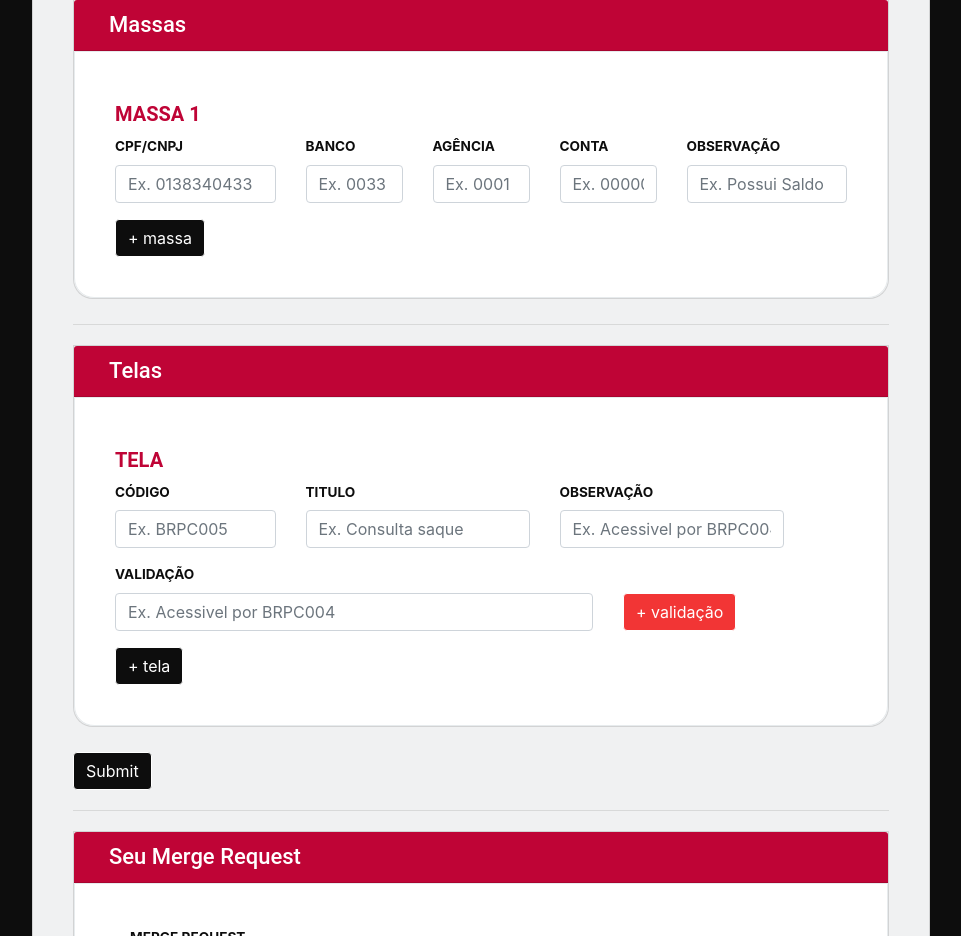
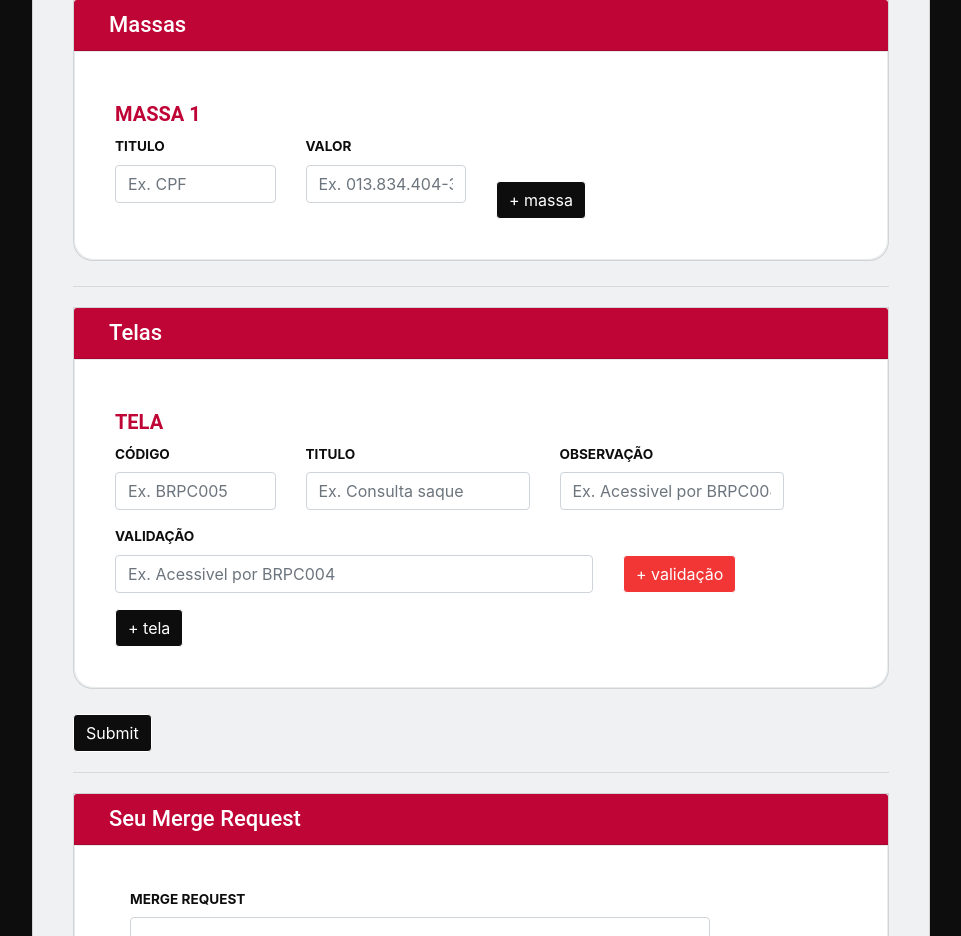
Before and after one commit to thiagoasd/MergeMaker, an Angular app: page / in a window 1280 px wide. Shown: the part 860-1796 px from the top of the page, without its empty margins (159-1120 px from the left). Built offline with nearby package versions, Linux system fonts and the light colour scheme.

Commit message:
Modificado o campo de massas

```diff
--- a/src/app/doc.service.ts
+++ b/src/app/doc.service.ts
@@ -24,11 +24,8 @@ export class DocService {
 
     Massas.controls.forEach(control => {
       let massa_tmp = new Massa;
-      massa_tmp.cpf = control.get('cpf').value;
-      massa_tmp.banco = control.get('banco').value;
-      massa_tmp.agencia = control.get('agencia').value;
-      massa_tmp.conta = control.get('conta').value;
-      massa_tmp.observacao = control.get('observacao').value;
+      massa_tmp.titulo = control.get('titulo').value;
+      massa_tmp.valor = control.get('valor').value;
       MR.massas.push(massa_tmp);
     });
 
@@ -90,32 +87,32 @@ export class DocService {
 
   }
 
-  public getMassaText(massa: Massa): string {
+  // private getMassaText(massa: Massa): string {
 
-    let tmp: string = "";
+  //   let tmp: string = "";
 
-    if (massa.cpf) {
-      tmp += "CPF: " + massa.cpf + " ";
-    }
+  //   if (massa.cpf) {
+  //     tmp += "CPF: " + massa.cpf + " ";
+  //   }
 
-    if (massa.banco) {
-      tmp += "Banco: " + massa.banco + " ";
-    }
+  //   if (massa.banco) {
+  //     tmp += "Banco: " + massa.banco + " ";
+  //   }
 
-    if (massa.agencia) {
-      tmp += "Agencia: " + massa.agencia + " ";
-    }
+  //   if (massa.agencia) {
+  //     tmp += "Agencia: " + massa.agencia + " ";
+  //   }
 
-    if (massa.conta) {
-      tmp += "Conta: " + massa.conta;
-    }
+  //   if (massa.conta) {
+  //     tmp += "Conta: " + massa.conta;
+  //   }
 
-    if (massa.observacao) {
-      tmp += "Obs: " + massa.observacao + "\n";
-    }
+  //   if (massa.observacao) {
+  //     tmp += "Obs: " + massa.observacao + "\n";
+  //   }
 
-    return tmp;
-  }
+  //   return tmp;
+  // }
 
   public addTitulo(func: string, issue: number, lean: string) {
 
@@ -202,24 +199,17 @@ export class DocService {
 
     const margens = { top: 100, bottom: 100, left: 200, right: 200 }
     let header: TableRow = new TableRow({ children: [], tableHeader: true });
-    header.addChildElement(new TableCell({ children: [new Paragraph({ children: [new TextRun({ text: 'CPF', bold: true })], alignment: AlignmentType.CENTER })], margins: margens }))
-    header.addChildElement(new TableCell({ children: [new Paragraph({ children: [new TextRun({ text: 'Banco', bold: true })], alignment: AlignmentType.CENTER })], margins: margens }))
-    header.addChildElement(new TableCell({ children: [new Paragraph({ children: [new TextRun({ text: 'Agência', bold: true })], alignment: AlignmentType.CENTER })], margins: margens }))
-    header.addChildElement(new TableCell({ children: [new Paragraph({ children: [new TextRun({ text: 'Conta', bold: true })], alignment: AlignmentType.CENTER })], margins: margens }))
-    header.addChildElement(new TableCell({ children: [new Paragraph({ children: [new TextRun({ text: 'Observação', bold: true })], alignment: AlignmentType.CENTER })], margins: margens }))
+
+    massas.forEach(massa => {
+      header.addChildElement(new TableCell({ children: [new Paragraph({ children: [new TextRun({ text: massa.titulo, bold: true })], alignment: AlignmentType.CENTER })], margins: margens }))
+    });
     rows.push(header);
 
-
+    let row: TableRow = new TableRow({ children: [] });
     massas.forEach(massa => {
-      let row: TableRow = new TableRow({ children: [] });
-      row.addChildElement(new TableCell({ children: [new Paragraph({ text: massa.cpf, alignment: AlignmentType.CENTER })], margins: margens }))
-      row.addChildElement(new TableCell({ children: [new Paragraph({ text: massa.banco, alignment: AlignmentType.CENTER })], margins: margens }))
-      row.addChildElement(new TableCell({ children: [new Paragraph({ text: massa.agencia, alignment: AlignmentType.CENTER })], margins: margens }))
-      row.addChildElement(new TableCell({ children: [new Paragraph({ text: massa.conta, alignment: AlignmentType.CENTER })], margins: margens }))
-      row.addChildElement(new TableCell({ children: [new Paragraph({ text: massa.observacao, alignment: AlignmentType.CENTER })], margins: margens }))
-      rows.push(row);
+      row.addChildElement(new TableCell({ children: [new Paragraph({ text: massa.valor, alignment: AlignmentType.CENTER })], margins: margens }))
     });
-
+    rows.push(row);
 
     this.paragraphs.push(new Table({ rows: rows }));
     this.paragraphs.push(new Paragraph({ children: [new TextRun('').break()] }));
--- a/src/app/mr.service.ts
+++ b/src/app/mr.service.ts
@@ -89,11 +89,8 @@ export class MRService {
 
     Massas.controls.forEach(control => {
       let massa_tmp = new Massa;
-      massa_tmp.cpf = control.get('cpf').value;
-      massa_tmp.banco = control.get('banco').value;
-      massa_tmp.agencia = control.get('agencia').value;
-      massa_tmp.conta = control.get('conta').value;
-      massa_tmp.observacao = control.get('observacao').value;
+      massa_tmp.titulo = control.get('titulo').value;
+      massa_tmp.valor = control.get('valor').value;
       MR.massas.push(massa_tmp);
     });
 
@@ -117,7 +114,7 @@ export class MRService {
 
       let validacoes_tmp = control.get('validacoes') as FormArray;
       validacoes_tmp.controls.forEach(valControl => {
-        validacoes.push(valControl.value);
+        validacoes.push(<Validacao>{validacao: valControl.value});
       });
       tela_tmp.validacoes = validacoes;
       MR.telas.push(tela_tmp);
@@ -142,48 +139,42 @@ export class MRService {
     return tmp;
   }
 
-  private getMassa(massa: Massa): string {
+  // private getMassa(massa: Massa): string {
 
 
-    let tmp: string = "";
+  //   let tmp: string = "";
 
-    if (massa.cpf) {
-      tmp += "CPF " + massa.cpf + " ";
-    }
+  //   massa.forEach(element => {
 
-    if (massa.banco) {
-      tmp += "Banco " + massa.banco + " ";
-    }
+  //   });
 
-    if (massa.agencia) {
-      tmp += "Agencia " + massa.agencia + " ";
-    }
+  //   return tmp;
 
-    if (massa.conta) {
-      tmp += "Conta " + massa.conta + " ";
-    }
-
-    if (massa.observacao) {
-      tmp += "Obs: " + massa.observacao + "\n";
-    }
-
-    return tmp;
-
-  }
+  // }
 
   private getMassaTable(massas: Massa[]) {
 
-    let tmp: string = "";
-
-    tmp = "| CPF | Banco | Agência | Conta | Observação |\n";
-    tmp += "|:---:|:-----:|:------:|:-----:|:----------:|\n";
+    let tmp: string = "| ";
 
     massas.forEach(massa => {
-      tmp += "|" + massa.cpf + "|" + massa.banco + "|" + massa.agencia + "|" + massa.conta + "|" + massa.observacao + "|\n";
+      tmp += massa.titulo + " |";
     });
 
-    return tmp + '\n';
+    tmp += "\n|"
 
+    massas.forEach(massa => {
+      tmp += ":---:|";
+    })
+
+     tmp += "\n|";
+
+    massas.forEach(massa => {
+      tmp += massa.valor + " | ";
+    })
+
+    tmp += '\n';
+
+    return tmp;
   }
 
   private getSigla(sigla: Sigla): string {
@@ -227,7 +218,7 @@ export class MRService {
   private getTelaText(tela: Tela): string {
 
     let res: string = "";
-    let headline: string = '[ ] ' + tela.codigo + ": " + tela.titulo + "\n";
+    let headline: string = '* [ ] ' + tela.codigo + ": " + tela.titulo + "\n";
 
     if (tela.observacao) {
       headline += tela.observacao + "\n";
--- a/src/app/mr/mr.component.html
+++ b/src/app/mr/mr.component.html
@@ -104,45 +104,23 @@
                 </div>
                 <div class="row align-items-end">
                   <div class="form-group col-3">
-                    <label for="{{'cpf' + i}}">
-                      CPF/CNPJ
+                    <label for="{{'titulo' + i}}">
+                      Titulo
                     </label>
-                    <input class="form-control" aria-label="CPF/CNPJ" id="{{'cpf' + i}}" formControlName="cpf"
-                      placeholder="Ex. 0138340433" type="text" min="0"
+                    <input class="form-control" aria-label="Titulo" id="{{'titulo' + i}}" formControlName="titulo"
+                      placeholder="Ex. CPF" type="text" min="0">
+                  </div>
+                  <div class="form-group col-3">
+                    <label for="{{'valor' + i}}">
+                      Valor
+                    </label>
+                    <input class="form-control" aria-label="Valor" id="{{'valor' + i}}" formControlName="valor"
+                      placeholder="Ex. 013.834.404-33" min="0"
                       onkeypress="return (event.charCode>=48 && event.charCode<=57)">
                   </div>
-                  <div class="form-group col-2">
-                    <label for="{{'banco' + i}}">
-                      Banco
-                    </label>
-                    <input class="form-control" aria-label="Banco" id="{{'banco' + i}}" formControlName="banco"
-                      placeholder="Ex. 0033" min="0" onkeypress="return (event.charCode>=48 && event.charCode<=57)">
-                  </div>
-                  <div class="form-group col-2">
-                    <label for="{{'agencia' + i}}">
-                      Agência
-                    </label>
-                    <input class="form-control" aria-label="Agencia" id="{{'agencia' + i}}" formControlName="agencia"
-                      placeholder="Ex. 0001" min="0" onkeypress="return (event.charCode>=48 && event.charCode<=57)">
-                  </div>
-                  <div class="form-group col-2">
-                    <label for="{{'conta' + i}}">
-                      Conta
-                    </label>
-                    <input class="form-control" aria-label="Conta" id="{{'conta' + i}}" formControlName="conta"
-                      placeholder="Ex. 00000000000" onkeypress="return (event.charCode>=48 && event.charCode<=57)">
-                  </div>
-                  <div class="form-group col-3">
-                    <label for="{{'observacao' + i}}">
-                      Observação
-                    </label>
-                    <input class="form-control" aria-label="Observação" id="{{'observacao' + i}}"
-                      formControlName="observacao" placeholder="Ex. Possui Saldo">
-                  </div>
-                  <div class="col-2" *ngIf="Massas.length == i+1">
+                  <div class="col-3" *ngIf="Massas.length == i+1">
                     <div>
-                      <button class="btn btn-main" (click)="addMassa()"
-                        id="botaomassa + i">+ massa</button>
+                      <button class="btn btn-main" (click)="addMassa()" id="botaomassa + i">+ massa</button>
                     </div>
                   </div>
                 </div>
@@ -205,11 +183,10 @@
                         </div>
                       </div>
                     </div>
-                    <div class="col-3" id="divalinharbutton">
-                      <div>
-                        <button class="btn btn-main" (click)="addTela()"
-                          id="botaoadicionartela">+ tela</button>
-                      </div>
+                  </div>
+                  <div class="col-3" id="divalinharbutton">
+                    <div>
+                      <button class="btn btn-main" (click)="addTela()" id="botaoadicionartela">+ tela</button>
                     </div>
                   </div>
                 </div>
@@ -231,11 +208,12 @@
                 Merge Request
               </label>
               <textarea class="form-control" id="merge" #copytextinput>{{result}}</textarea>
-              <button class="btn btn-copy" (click)="copyInputMessage(copytextinput)" value="clique para copiar">copiar</button>
+              <button class="btn btn-copy" (click)="copyInputMessage(copytextinput)"
+                value="clique para copiar">copiar</button>
+            </div>
           </div>
+
+          <!-- Não insira uma </div> aqui! -->
         </div>
-
-        <!-- Não insira uma </div> aqui! -->
       </div>
     </div>
-  </div>
--- a/src/app/mr/mr.component.ts
+++ b/src/app/mr/mr.component.ts
@@ -35,11 +35,8 @@ export class MRComponent implements OnInit {
 
   createMassa(): FormGroup {
     return new FormGroup({
-      cpf: new FormControl(''),
-      banco: new FormControl(''),
-      agencia: new FormControl(''),
-      conta: new FormControl(''),
-      observacao: new FormControl('')
+      titulo: new FormControl(''),
+      valor: new FormControl(''),
     })
   }
 
```
Also changed, not shown: src/app/MR.model.ts (+2 -5 lines).
